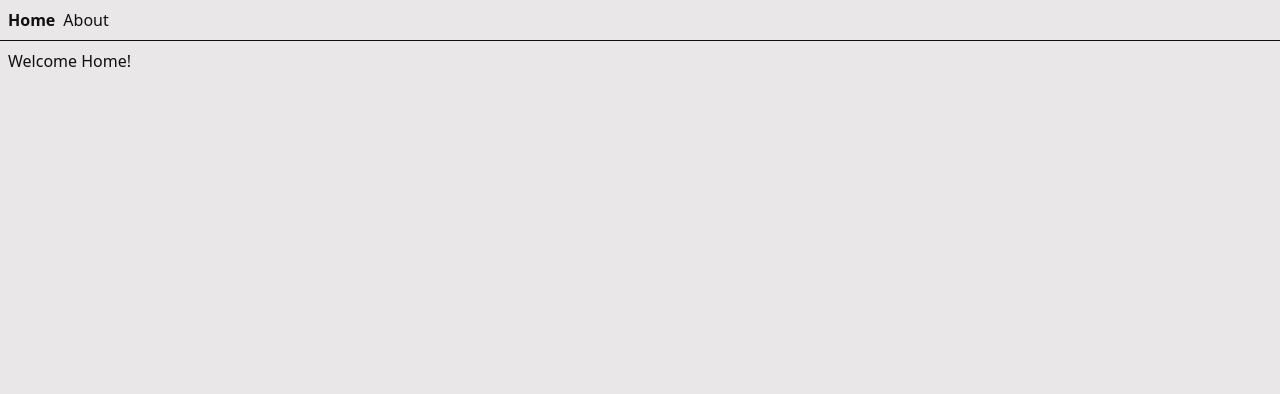
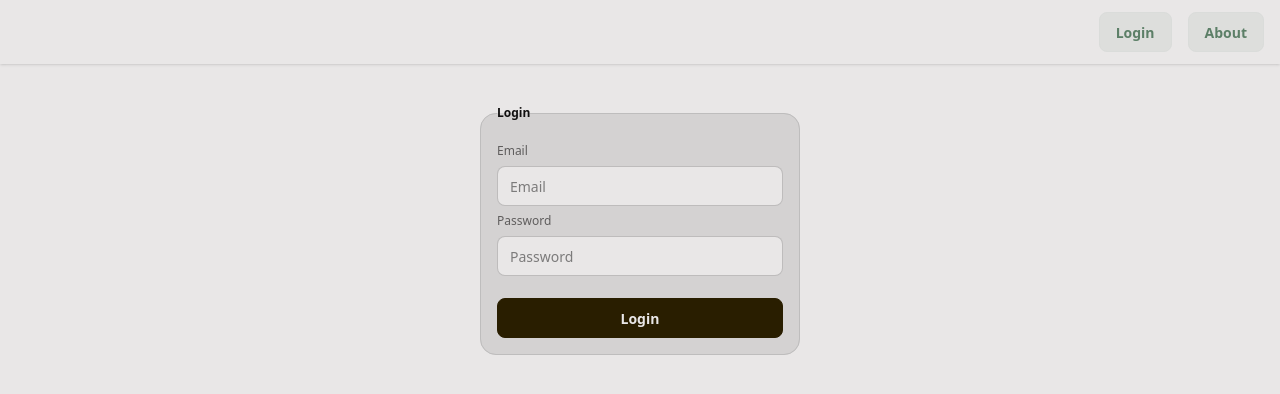
Before and after one commit to naolson2025/react-hono-auth, a React (Vite) app in the folder client/: page / in a window 1280 px wide. Shown: the top 394 px of the page. Built offline with nearby package versions, Linux system fonts and the light colour scheme.

Commit message:
added login ui

```diff
--- a/client/package.json
+++ b/client/package.json
@@ -12,6 +12,7 @@
   "dependencies": {
     "@tanstack/react-router": "^1.116.0",
     "@tanstack/react-router-devtools": "^1.116.0",
+    "lucide-react": "^0.488.0",
     "react": "^19.0.0",
     "react-dom": "^19.0.0"
   },
--- a/client/src/routes/__root.tsx
+++ b/client/src/routes/__root.tsx
@@ -4,15 +4,21 @@ import { TanStackRouterDevtools } from '@tanstack/react-router-devtools';
 export const Route = createRootRoute({
   component: () => (
     <>
-      <div className="p-2 flex gap-2">
-        <Link to="/" className="[&.active]:font-bold">
-          Home
-        </Link>{' '}
-        <Link to="/about" className="[&.active]:font-bold">
+      <div className="navbar bg-base-100 shadow-sm flex">
+        <div className="flex-1"></div>
+        <Link
+          to="/"
+          className="[&.active]:btn-active btn btn-soft btn-accent mx-2"
+        >
+          Login
+        </Link>
+        <Link
+          to="/about"
+          className="[&.active]:btn-active btn btn-soft btn-accent mx-2"
+        >
           About
         </Link>
       </div>
-      <hr />
       <Outlet />
       <TanStackRouterDevtools />
     </>
--- a/client/src/routes/about.tsx
+++ b/client/src/routes/about.tsx
@@ -5,5 +5,9 @@ export const Route = createFileRoute('/about')({
 });
 
 function About() {
-  return <div className="p-2">Hello from About!</div>;
+  return (
+    <div className="flex flex-col justify-center items-center my-8">
+      Welcome to our website! We are glad to have you here.
+    </div>
+  );
 }
--- a/client/src/routes/index.tsx
+++ b/client/src/routes/index.tsx
@@ -6,8 +6,18 @@ export const Route = createFileRoute('/')({
 
 function Index() {
   return (
-    <div className="p-2">
-      <h3>Welcome Home!</h3>
+    <div className="flex flex-col items-center justify-center my-8">
+      <fieldset className="fieldset w-xs bg-base-200 border border-base-300 p-4 rounded-box">
+        <legend className="fieldset-legend">Login</legend>
+
+        <label className="fieldset-label">Email</label>
+        <input type="email" className="input" placeholder="Email" />
+
+        <label className="fieldset-label">Password</label>
+        <input type="password" className="input" placeholder="Password" />
+
+        <button className="btn btn-neutral mt-4">Login</button>
+      </fieldset>
     </div>
   );
 }
```
Also changed, not shown: 1 other file (tests, documents, lock files or other folders).
